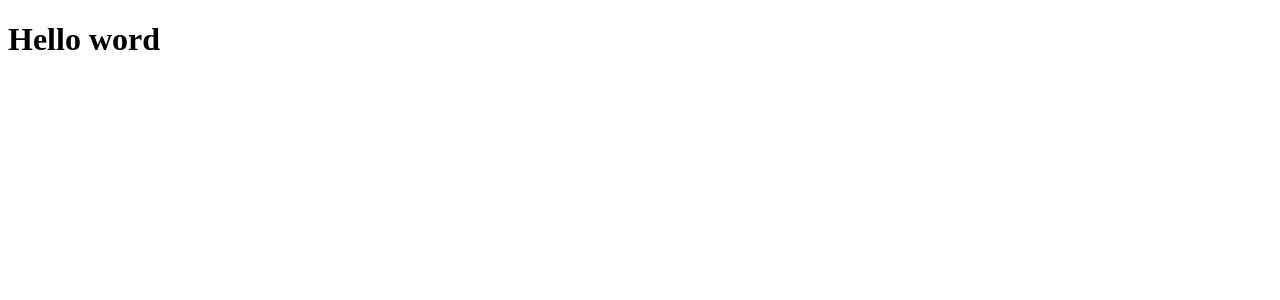
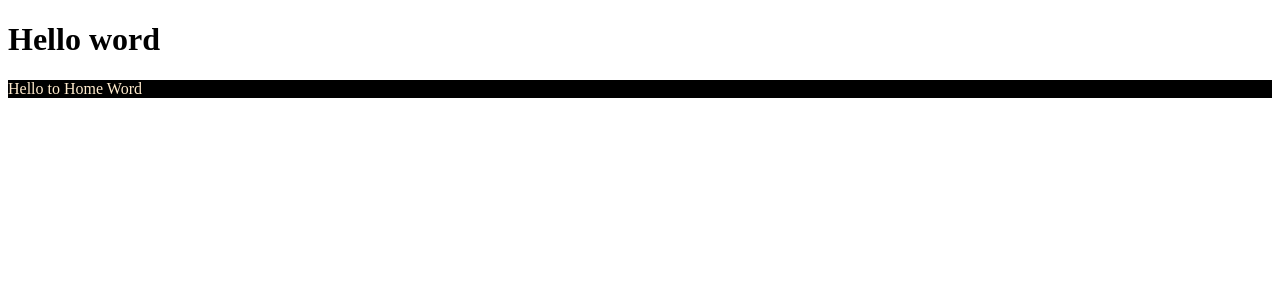
Before and after one commit to hungvdtvh/MyAppAngular, an Angular app: page / in a window 1280 px wide. Shown: the top 300 px of the page. Built offline with nearby package versions, Linux system fonts and the light colour scheme.

Commit message:
Component

```diff
--- a/src/app/app.component.html
+++ b/src/app/app.component.html
@@ -1 +1,2 @@
 <h1>Hello word</h1>
+<app-home></app-home>
--- a/src/app/app.module.ts
+++ b/src/app/app.module.ts
@@ -3,10 +3,12 @@
 
 import { AppRoutingModule } from './app-routing.module';
 import { AppComponent } from './app.component';
+import { HomeComponent } from './home/home.component';
 
 @NgModule({
   declarations: [
-    AppComponent
+    AppComponent,
+    HomeComponent
   ],
   imports: [
     BrowserModule,
--- /dev/null
+++ b/src/app/home/home.component.html
@@ -0,0 +1,3 @@
+<div class="tvh">
+    <div>Hello to Home Word</div>
+</div>
--- /dev/null
+++ b/src/app/home/home.component.scss
@@ -0,0 +1,4 @@
+.tvh{
+    color: blanchedalmond;
+    background-color: black;
+}
--- /dev/null
+++ b/src/app/home/home.component.ts
@@ -0,0 +1,15 @@
+import { Component, OnInit } from '@angular/core';
+
+@Component({
+  selector: 'app-home',
+  templateUrl: './home.component.html',
+  styleUrls: ['./home.component.scss']
+})
+export class HomeComponent implements OnInit {
+
+  constructor() { }
+
+  ngOnInit(): void {
+  }
+
+}
```
Also changed, not shown: 1 other file (tests, documents, lock files or other folders).
